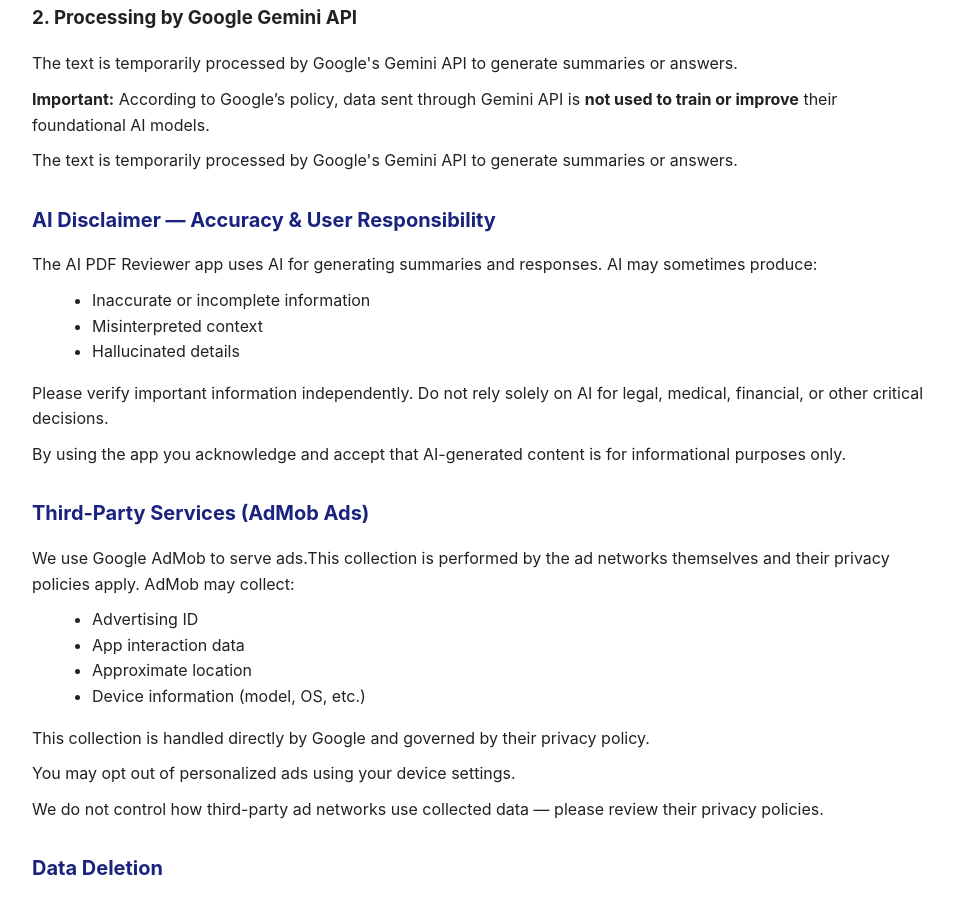
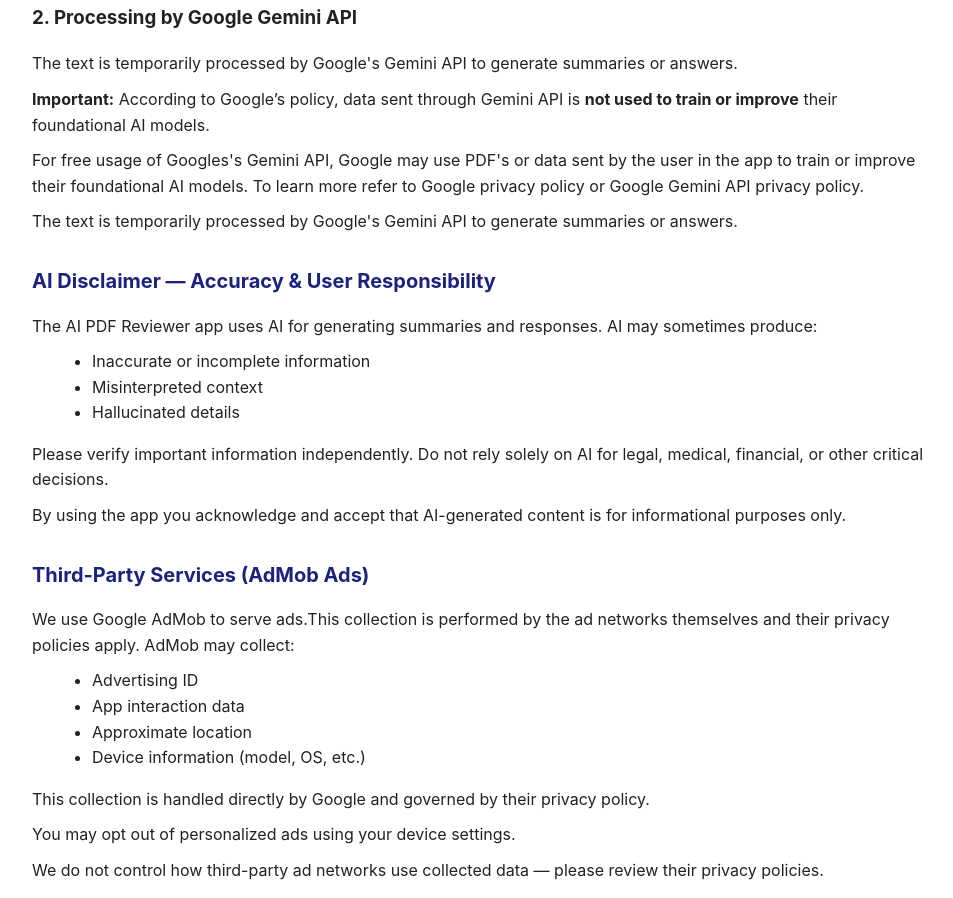
Before and after one commit to varunswaroopvarma/Privacy-Policy, a plain HTML site: page index.html in a window 1280 px wide. Shown: the part 1163-2061 px from the top of the page, without its empty margins (158-1111 px from the left). Drawn offline with Linux system fonts and the light colour scheme.

Commit message:
Update index.html

```diff
--- a/index.html
+++ b/index.html
@@ -66,7 +66,8 @@
 <h3>2. Processing by Google Gemini API</h3>
 <p>The text is temporarily processed by Google's Gemini API to generate summaries or answers.</p>
 <p><strong>Important:</strong> According to Google’s policy, data sent through Gemini API is <strong>not used to train or improve</strong> their foundational AI models.</p>
-<p><p>The text is temporarily processed by Google's Gemini API to generate summaries or answers.</p>
+<p>For free usage of Googles's Gemini API, Google may use PDF's or data sent by the user in the app to train or improve their foundational AI models. To learn more refer to Google privacy policy or Google Gemini API privacy policy. </p>
+<p>The text is temporarily processed by Google's Gemini API to generate summaries or answers.</p>
 
 
 
```
